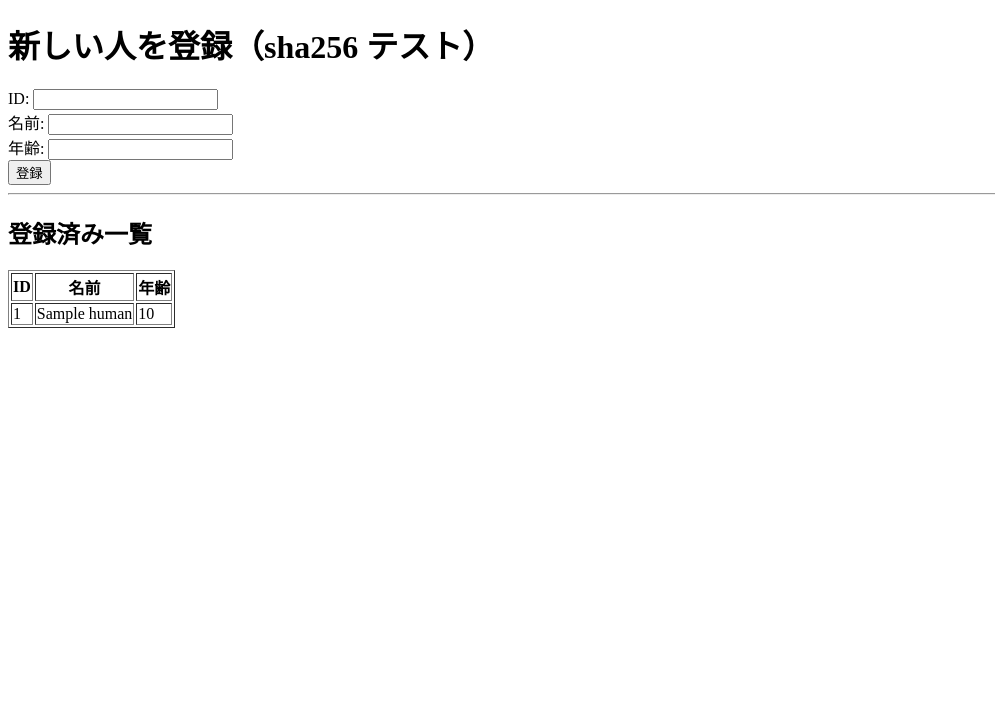
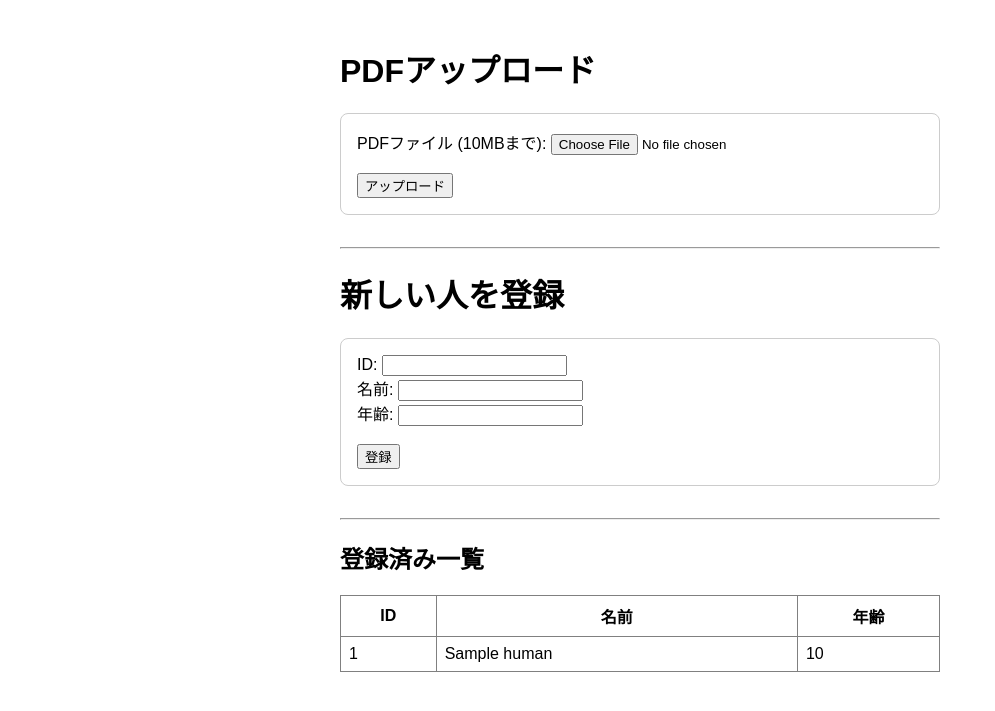
Before and after one commit to taka-yoshio/gcp-study, a Flask app: page / in a window 1280 px wide. Shown: the top 711 px of the page, without its empty margins (0-995 px from the left). Run offline with Flask 3, Linux system fonts and the light colour scheme; tables that the repository leaves empty hold one stand-in row (values such as "Sample post").

Commit message:
アプリとCloudStrageの連携を実装

```diff
--- a/app/templates/index.html
+++ b/app/templates/index.html
@@ -2,33 +2,85 @@
 <html>
 <head>
   <meta charset="utf-8">
-  <title>Human 登録</title>
+  <title>Human 登録 & PDF Upload</title>
+  <style>
+    body { font-family: sans-serif; }
+    .container { max-width: 600px; margin: auto; padding: 1em; }
+    .section { border: 1px solid #ccc; padding: 1em; margin-bottom: 2em; border-radius: 8px; }
+    .result { margin-top: 1em; padding: 1em; border: 1px solid #ddd; background-color: #f9f9f9; }
+  </style>
 </head>
 <body>
-  <h1>新しい人を登録（sha256  テスト）</h1>
-  <form action="/add" method="post">
-    <label>ID: <input type="text" name="id" required></label><br>
-    <label>名前: <input type="text" name="name" required></label><br>
-    <label>年齢: <input type="number" name="age" required></label><br>
-    <button type="submit">登録</button>
-  </form>
+<div class="container">
+  <h1>PDFアップロード</h1>
+  <div class="section">
+    <form id="uploadForm" enctype="multipart/form-data">
+      <label>PDFファイル (10MBまで): <input type="file" name="pdf_file" accept="application/pdf" required></label><br><br>
+      <button type="submit">アップロード</button>
+    </form>
+    <div id="uploadResult" class="result" style="display:none;"></div>
+  </div>
+
+  <hr>
+
+  <h1>新しい人を登録</h1>
+  <div class="section">
+    <form action="/add" method="post">
+      <label>ID: <input type="text" name="id" required></label><br>
+      <label>名前: <input type="text" name="name" required></label><br>
+      <label>年齢: <input type="number" name="age" required></label><br><br>
+      <button type="submit">登録</button>
+    </form>
+  </div>
 
   <hr>
 
   <h2>登録済み一覧</h2>
-  <table border="1">
+  <table border="1" style="width:100%; border-collapse: collapse;">
     <tr>
-      <th>ID</th>
-      <th>名前</th>
-      <th>年齢</th>
+      <th style="padding: 8px;">ID</th>
+      <th style="padding: 8px;">名前</th>
+      <th style="padding: 8px;">年齢</th>
     </tr>
     {% for human in humans %}
     <tr>
-      <td>{{ human.Id }}</td>
-      <td>{{ human.Name }}</td>
-      <td>{{ human.Age }}</td>
+      <td style="padding: 8px;">{{ human.Id }}</td>
+      <td style="padding: 8px;">{{ human.Name }}</td>
+      <td style="padding: 8px;">{{ human.Age }}</td>
     </tr>
     {% endfor %}
   </table>
+</div>
+
+<script>
+    document.getElementById('uploadForm').addEventListener('submit', async function(event) {
+        event.preventDefault();
+
+        const form = event.target;
+        const formData = new FormData(form);
+        const resultDiv = document.getElementById('uploadResult');
+
+        resultDiv.style.display = 'block';
+        resultDiv.textContent = 'アップロード中...';
+
+        try {
+            const response = await fetch('/upload', {
+                method: 'POST',
+                body: formData,
+            });
+
+            const result = await response.json();
+
+            if (response.ok) {
+                resultDiv.innerHTML = `<strong>${result.message}</strong><br><a href="${result.url}" target="_blank">ファイルを開く (15分間有効)</a>`;
+            } else {
+                resultDiv.textContent = `エラー: ${result.error}`;
+            }
+        } catch (error) {
+            resultDiv.textContent = `ネットワークエラー: ${error}`;
+        }
+    });
+</script>
+
 </body>
 </html>
--- a/docker-compose.yml
+++ b/docker-compose.yml
@@ -7,8 +7,11 @@ services:
       - "8080:8080"
     volumes:
       - .:/app
+      - ./gcp-key.json:/gcp/key.json:ro
     env_file:
     - .env.development
+    environment:
+      - GOOGLE_APPLICATION_CREDENTIALS=/gcp/key.json
     depends_on:
       db:
         condition: service_healthy
--- a/main.py
+++ b/main.py
@@ -1,17 +1,26 @@
 import os
-from flask import Flask, render_template, request
+from flask import Flask, render_template, request, jsonify
 import sqlalchemy
 from sqlalchemy import create_engine, Column, Integer, String
 from sqlalchemy.orm import sessionmaker, declarative_base
+from google.cloud import storage
+import datetime
+import uuid
+import logging
+
+# ロギングの基本設定
+logging.basicConfig(level=logging.INFO)
 
 # 1. Flaskアプリのインスタンス化
-# 'templates'フォルダがmain.pyと同じ階層にある場合、この指定でOK
 app = Flask(__name__, template_folder='app/templates')
+app.config['MAX_CONTENT_LENGTH'] = 10 * 1024 * 1024
 
 # 2. 共通の環境変数を読み込む
 db_user = os.environ.get("DB_USER")
 db_pass = os.environ.get("DB_PASS")
 db_name = os.environ.get("DB_NAME")
+BUCKET_NAME = os.environ.get("BUCKET_NAME")
+INSTANCE_CONNECTION_NAME = os.environ.get("INSTANCE_CONNECTION_NAME")
 
 # 3. モデル定義の準備
 Base = declarative_base()
@@ -24,18 +33,15 @@ class Human(Base):
     Age = Column(Integer)
 
 # 5. 環境変数に応じて接続方法を切り替え
-if "INSTANCE_CONNECTION_NAME" in os.environ:
-    # GCP (本番) 環境の場合
-    instance_connection_name = os.environ.get("INSTANCE_CONNECTION_NAME")
+if INSTANCE_CONNECTION_NAME:
     db_url = sqlalchemy.engine.url.URL.create(
         drivername="mysql+pymysql",
         username=db_user,
         password=db_pass,
         database=db_name,
-        query={"unix_socket": f"/cloudsql/{instance_connection_name}"},
+        query={"unix_socket": f"/cloudsql/{INSTANCE_CONNECTION_NAME}"},
     )
 else:
-    # ローカル環境の場合
     db_host = os.environ.get("DB_HOST")
     db_url = sqlalchemy.engine.url.URL.create(
         drivername="mysql+pymysql",
@@ -81,6 +87,41 @@ def add_human():
         session.close()
     return message
 
+@app.route("/upload", methods=["POST"])
+def upload_file():
+    if 'pdf_file' not in request.files:
+        return jsonify({"error": "ファイルがありません"}), 400
+
+    file = request.files['pdf_file']
+
+    if file.filename == '':
+        return jsonify({"error": "ファイルが選択されていません"}), 400
+
+    if file and file.mimetype == 'application/pdf':
+        try:
+            storage_client = storage.Client()
+            bucket = storage_client.bucket(BUCKET_NAME)
+
+            unique_filename = f"{uuid.uuid4()}.pdf"
+            blob = bucket.blob(unique_filename)
+
+            blob.upload_from_file(file)
+
+            signed_url = blob.generate_signed_url(
+                version="v4",
+                expiration=datetime.timedelta(minutes=15),
+                method="GET",
+            )
+
+            return jsonify({"message": "アップロード成功！", "url": signed_url})
+
+        except Exception as e:
+            # ★★★ エラーログをより確実に出力するように変更 ★★★
+            logging.error("An error occurred during upload:", exc_info=True)
+            return jsonify({"error": "アップロード中にエラーが発生しました"}), 500
+    else:
+        return jsonify({"error": "PDFファイルのみアップロード可能です"}), 400
+
 # 10. アプリを実行
 if __name__ == "__main__":
     app.run(debug=True, host="0.0.0.0", port=int(os.environ.get("PORT", 8080)))
--- a/requirements.txt
+++ b/requirements.txt
@@ -3,3 +3,4 @@ SQLAlchemy
 PyMySQL
 cryptography
 gunicorn
+google-cloud-storage
```
Also changed, not shown: 6 other files.
